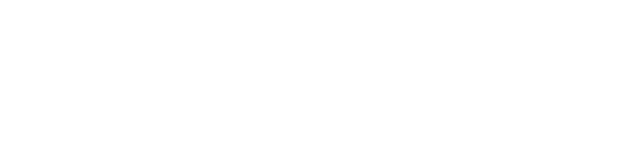
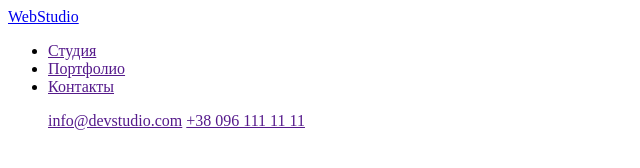
Before and after one commit to serhiibulynin/goit-markup-hw-01, a plain HTML site: page index.html in a window 1280 px wide. Shown: the whole page, without its empty margins (0-640 px from the left). Drawn offline with Linux system fonts and the light colour scheme.

Commit message:
делает шапку

```diff
--- a/index.html
+++ b/index.html
@@ -1,4 +1,4 @@
-<html lang="en">
+<html lang="ru">
 <head>
     <meta charset="UTF-8">
     <meta http-equiv="X-UA-Compatible" content="IE=edge">
@@ -6,6 +6,19 @@
     <title>Document</title>
 </head>
 <body>
+    <!-- Шапка -->
+    <header>
+        <a href="https://serhiibulynin.github.io/goit-markup-hw-01/">WebStudio</a>
+        <ul>
+            <li><a href="">Студия</a></li>
+            <li><a href="">Портфолио</a></li>
+            <li><a href="">Контакты</a></li>
+        </ul>
+        <ul>
+            <a href="">info@devstudio.com</a>
+            <a href="">+38 096 111 11 11</a>
+        </ul>
+    </header>
 
 </body>
 </html>
```
Also changed, not shown: images/box_1.jpg (added), images/box_2.jpg (added), images/box_3.png (added).
